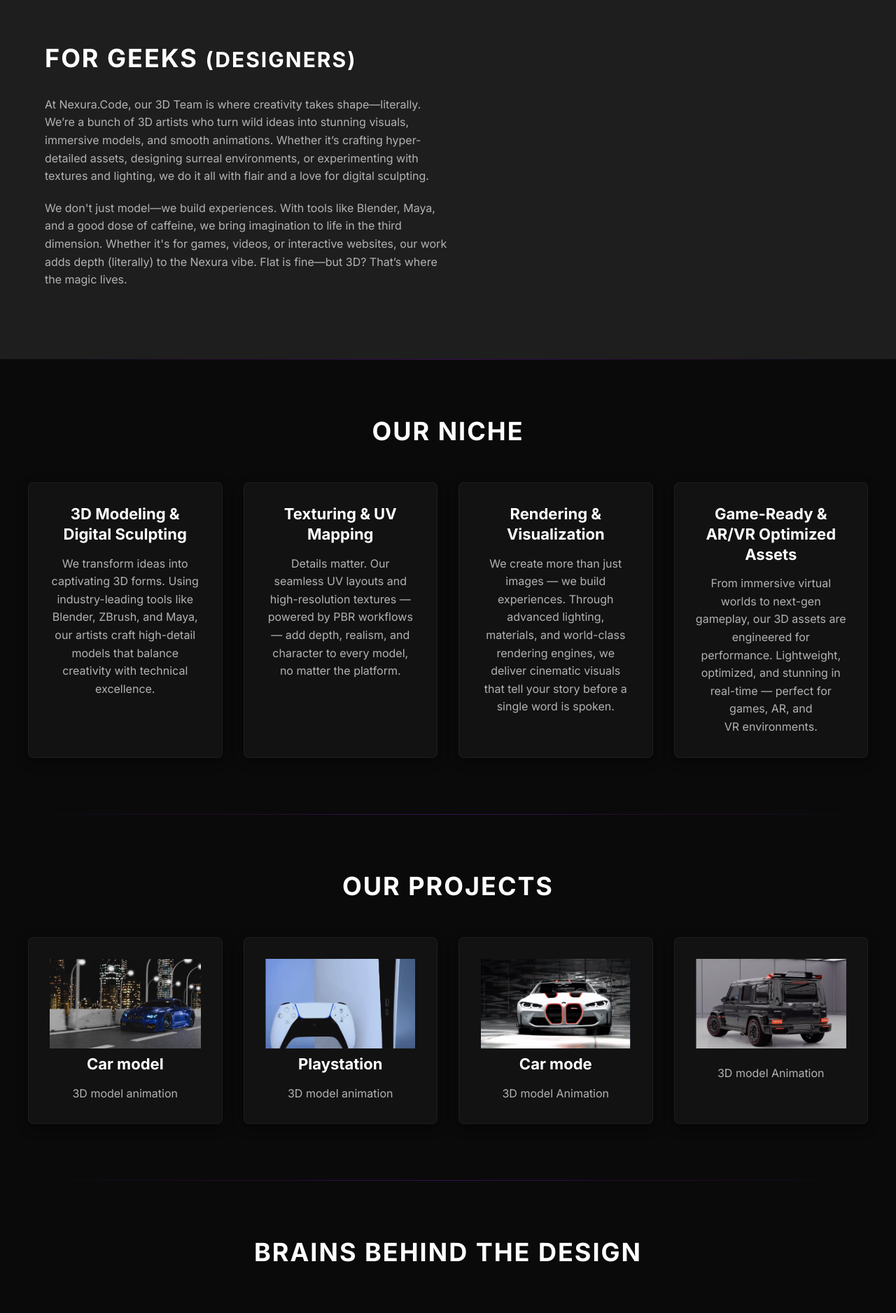
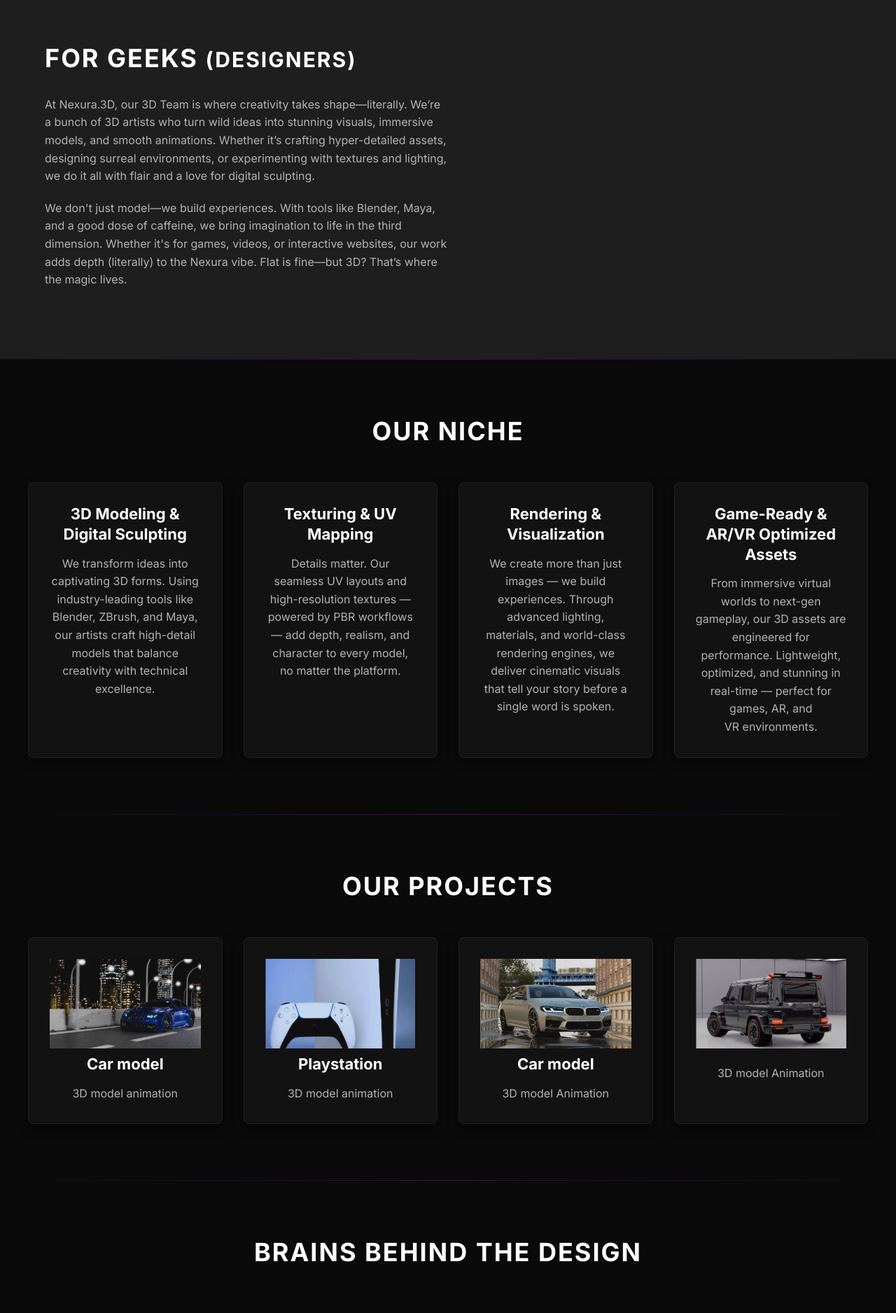
Before and after one commit to namansharma28/Nexura-3D-Department, a React (Vite) app: page / in a window 1280 px wide. Shown: the part 1420-3296 px from the top of the page at 70% size. Built offline with nearby package versions, Linux system fonts and the light colour scheme; grey boxes are pictures that could not be loaded.

Commit message:
first commit

```diff
--- a/src/components/Homepage.jsx
+++ b/src/components/Homepage.jsx
@@ -35,7 +35,7 @@ const projectsData = [
     thumbnail: project2thumbnail,
   },
   {
-    cardTitle: "Car mode",
+    cardTitle: "Car model",
     cardDescription: "3D model Animation",
     title: "3D car model Animation",
     description:
@@ -290,7 +290,7 @@ const Homepage = () => {
             For GEEKS <span className="small">(Designers)</span>
           </h2>
           <p>
-          At Nexura.Code, our 3D Team is where creativity takes shape—literally. We’re a bunch of 3D artists who turn wild ideas into stunning visuals, immersive models, and smooth animations. Whether it’s crafting hyper-detailed assets, designing surreal environments, or experimenting with textures and lighting, we do it all with flair and a love for digital sculpting.
+          At Nexura.3D, our 3D Team is where creativity takes shape—literally. We’re a bunch of 3D artists who turn wild ideas into stunning visuals, immersive models, and smooth animations. Whether it’s crafting hyper-detailed assets, designing surreal environments, or experimenting with textures and lighting, we do it all with flair and a love for digital sculpting.
 
           </p>
           <p>
@@ -394,13 +394,10 @@ const Homepage = () => {
               <h3>Quick links</h3>
               <ul>
                 <li>
-                  <a href="#">Main Website</a>
+                  <a href="https://versal-nexura.vercel.app/">Main Website</a>
                 </li>
                 <li>
-                  <a href="#">Join Us</a>
-                </li>
-                <li>
-                  <a href="#">Website Designing Team</a>
+                  <a href="https://forms.gle/r98YMrmw8YpGf2vZ9#">Join Us</a>
                 </li>
               </ul>
             </div>
@@ -412,9 +409,6 @@ const Homepage = () => {
                 </li>
                 <li>
                   <a href="https://www.instagram.com/nexura_rgpv/">Instagram</a>
-                </li>
-                <li>
-                  <a href="#">LinkedIn</a>
                 </li>
               </ul>
             </div>
```
Also changed, not shown: public/thumbnails/project3.png, 1 other file (tests, documents, lock files or other folders).
